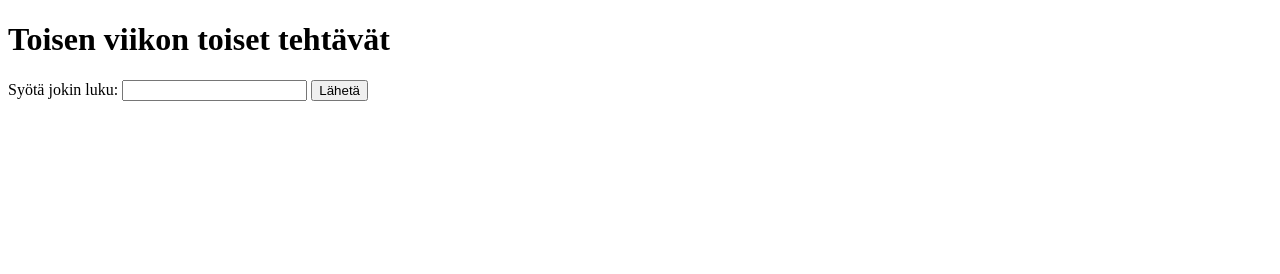
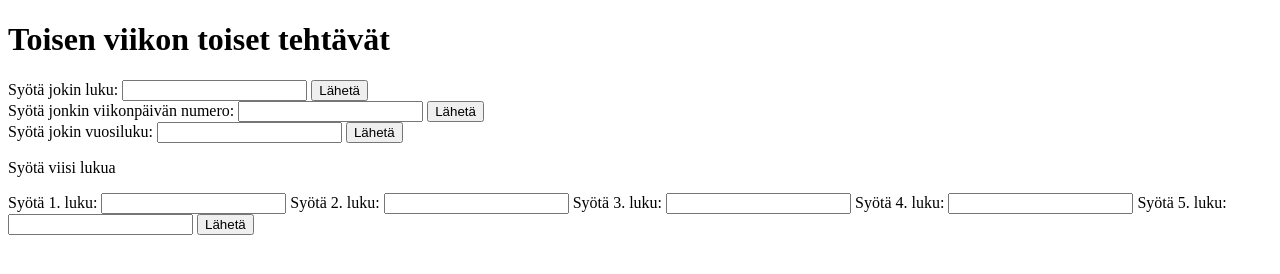
Before and after one commit to Jeppuu/keudaOpinnot, a plain HTML site: page Javascript/viikko2/tokatTehtävät.html in a window 1280 px wide. Drawn offline with Linux system fonts and the light colour scheme.

Commit message:
muutoksia

```diff
--- a/Javascript/viikko2/tokatTehtävät.html
+++ b/Javascript/viikko2/tokatTehtävät.html
@@ -7,8 +7,38 @@
   </head>
   <body>
     <h1>Toisen viikon toiset tehtävät</h1>
+    <!-- ensimmäinen tehtävä -->
     <label for="luku">Syötä jokin luku:</label>
     <input type="text" id="luku" value="">
     <button onclick="posi()">Lähetä</button>
+    <br>
+    <!-- toinen tehtävä -->
+    <label for="paiva">Syötä jonkin viikonpäivän numero:</label>
+    <input type="text" id="paiva" value="">
+    <button onclick="paivat()">Lähetä</button>
+    <!-- kolmas tehtävä -->
+    <br>
+    <label for="vuosi">Syötä jokin vuosiluku:</label>
+    <input type="text" id="vuosi" value="">
+    <button onclick="vuosi()">Lähetä</button>
+    <!-- neljäs tehtävä -->
+    <br>
+    <p>Syötä viisi lukua</p>
+    <label for="luku1">Syötä 1. luku:</label>
+    <input type="number" id="luku1" value="">
+
+    <label for="luku2">Syötä 2. luku:</label>
+    <input type="number" id="luku2" value="">
+
+    <label for="luku3">Syötä 3. luku:</label>
+    <input type="number" id="luku3" value="">
+
+    <label for="luku4">Syötä 4. luku:</label>
+    <input type="number" id="luku4" value="">
+
+    <label for="luku5">Syötä 5. luku:</label>
+    <input type="number" id="luku5" value="">
+
+    <button onclick="summa()">Lähetä</button>
   </body>
 </html>
--- a/Javascript/viikko2/tokatTehtävät.js
+++ b/Javascript/viikko2/tokatTehtävät.js
@@ -1,3 +1,4 @@
+//ensimmäinen tehtävä testaa onko luku negatiivinen vai positiivinen
 function posi() {
   var luku = document.getElementById('luku').value;
   if( luku >= 0) {
@@ -6,3 +7,52 @@ function posi() {
     console.log("luku on negatiivinen");
   }
 }
+//toinen tehtävä palauta lukua vastaava viikonpäivä
+function paivat () {
+  var paiva = document.getElementById('paiva').value;
+  switch (paiva) {
+    case '1':
+      console.log('maanantai');
+      break;
+    case '2':
+      console.log('tiistai');
+      break;
+    case '3':
+      console.log('keskiviikko');
+      break;
+    case '4':
+      console.log('torstai');
+      break;
+    case '5':
+      console.log('perjantai');
+      break;
+    case '6':
+      console.log('lauantai');
+      break;
+    case '7':
+      console.log('sunnuntai');
+      break;
+    default:
+      console.log('Anna luku 1-7 väliltä!');
+  }
+}
+// kolmas tehtävä onko vuosi karkausvuosi
+function vuosi () {
+  var vuosiluku = document.getElementById('vuosi').value;
+  if (vuosiluku % 4 == 0 && vuosiluku % 100 !== 0) {
+    console.log("Vuosi on karkausvuosi");
+  } else if (vuosiluku % 400 == 0) {
+    console.log('Vuosi on karkausvuosi');
+  } else {
+    console.log('Vuosi ei ole karkausvuosi');
+  }
+}
+//neljäs tehtävä laskee summan ja keskiarvon
+function summa() {
+  var luku1 = document.getElementById('luku1').value;
+  var luku2 = document.getElementById('luku2').value;
+  var luku3 = document.getElementById('luku3').value;
+  var luku4 = document.getElementById('luku4').value;
+  var luku5 = document.getElementById('luku5').value;
+  var summa,keskiarvo;
+}
```
Also changed, not shown: Javascript/projektiharjoitus/lomake.js (renamed from Javascript/projektiharjoitus/harjoitus.js), 3 other files.
